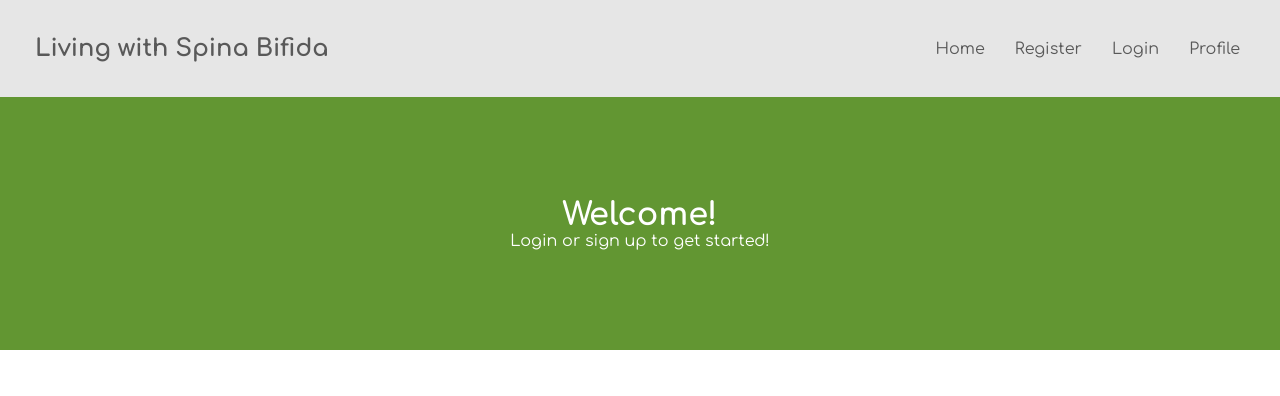
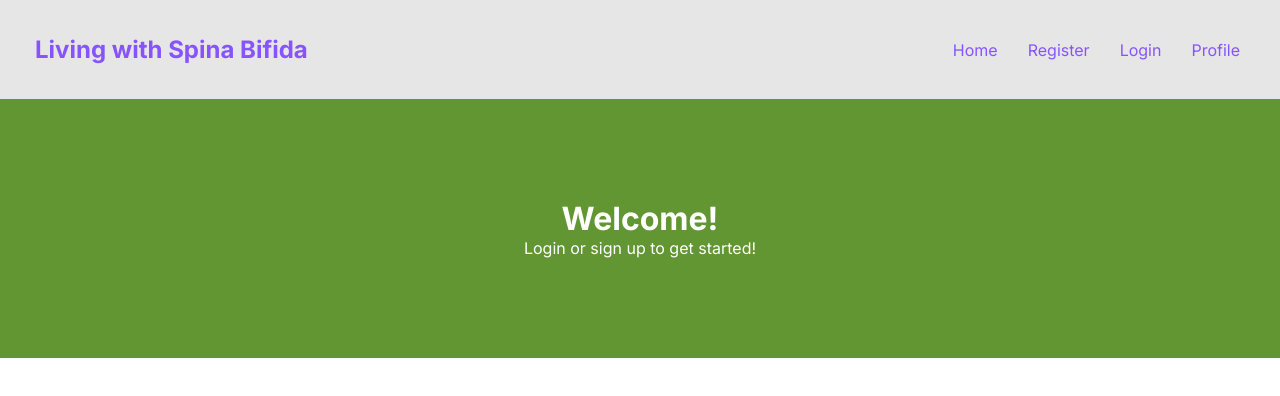
Before and after one commit to tufanbutuner/livingwithspinabifida, a React (Create React App) app: page / in a window 1280 px wide. Shown: the top 396 px of the page. Built offline with nearby package versions, Linux system fonts and the light colour scheme.

Commit message:
Changed font, and styling of posts

```diff
--- a/src/css/index.css
+++ b/src/css/index.css
@@ -1,10 +1,11 @@
-@import url('https://fonts.googleapis.com/css2?family=Comfortaa:wght@300;400;500;600;700&display=swap');
+@import url('https://fonts.googleapis.com/css2?family=Inter:wght@100;200;300;400;500;600;700;800;900&display=swap');
 
 * {
   margin: 0;
-  font-family: "Comfortaa";
-  color: #595959;
+  font-family: 'Inter', sans-serif;
+  color: #8753ff;
 }
+
 
 /* NAVBAR */
 
@@ -162,6 +163,11 @@
   margin: 50px;
 }
 
+.allPosts {
+  text-align: center;
+  margin-top: 50px;
+}
+
 .post p {
   color: black;
 }
@@ -170,3 +176,20 @@
   font-size: 20px;
   font-weight: 900;
 }
+
+.postUsername {
+  font-weight: 800;
+  font-size: 20px;
+  color: #000;
+
+}
+
+.postTitle {
+  font-weight: 500;
+  margin-top: 2px;
+  margin-bottom: 6px;
+}
+
+.postContent {
+  margin-bottom: 10px;
+}
```
